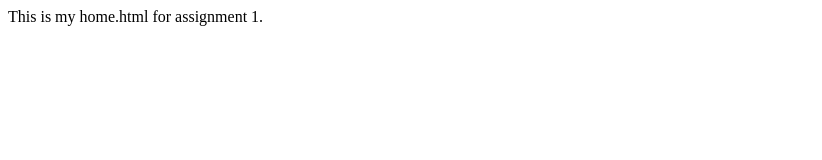
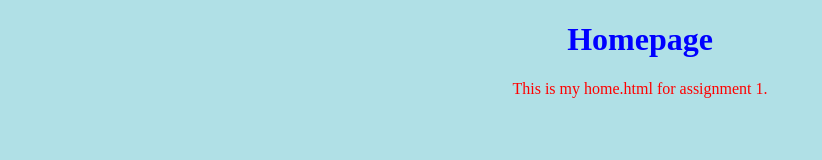
Before and after one commit to zacharyforreal/itc230-s19, a website: page assignment1/public/home.html in a window 1280 px wide. Shown: the whole page, without its empty margins (0-822 px from the left). Drawn offline with Linux system fonts and the light colour scheme.

Commit message:
css for homepage

```diff
--- a/assignment1/public/home.html
+++ b/assignment1/public/home.html
@@ -2,10 +2,16 @@
 <html>
 <head>
 <title>Title of the homepage</title>
+<style>
+body {background-color: powderblue;}
+h1   {color: blue; text-align: center;}
+p    {color: red; text-align: center;}
+</style>
 </head>
 
 <body>
-This is my home.html for assignment 1.
+    <h1>Homepage</h1>
+<p>This is my home.html for assignment 1.</p>
 </body>
 
 </html>
```
